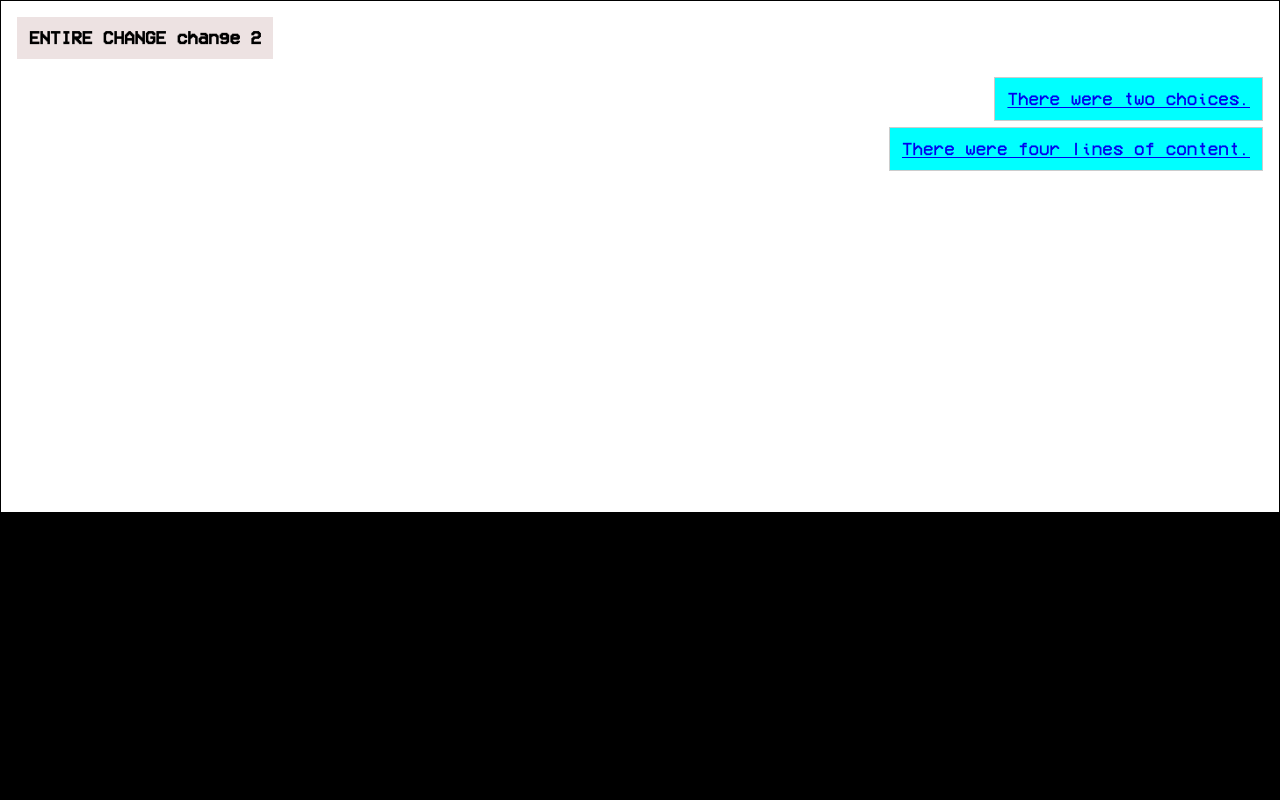
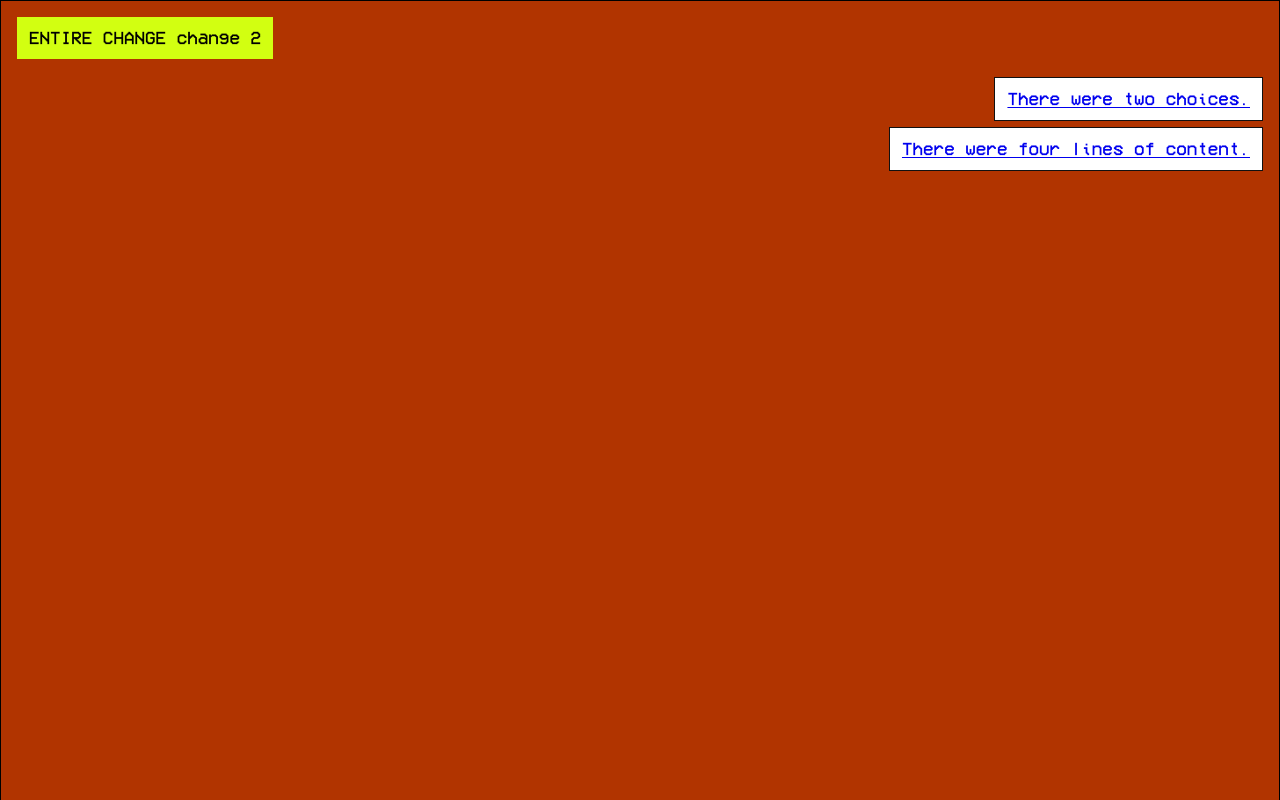
Before and after one commit to neohren/ratcave, a plain HTML site: page index.html in a window 1280 px wide. Shown: the top 800 px of the page. Drawn offline with Linux system fonts and the light colour scheme.

Commit message:
trying it outt

```diff
--- a/index.html
+++ b/index.html
@@ -93,7 +93,7 @@
     </style>
     <style>
         .chat {
-            background: white;
+            background: rgb(177, 52, 0);
             border: 1px solid black;
             display: none;
             position: relative;
@@ -112,7 +112,7 @@
             position: relative;
             width: 100%;
             height: 0;
-            padding-bottom: 40%;
+            padding-bottom: 100%;
         }
 
         .chat .chat_interior {
@@ -135,16 +135,16 @@
         }
 
         .chat .input_area {
-            border-top: 1px solid black;
+            border-top: 1px solid red;
             flex-shrink: 0;
-            line-height: 3.4rem;
+            line-height: 0;
             display: flex;
         }
 
         .chat input {
             display: block;
             font: inherit;
-            height: 100%;
+            height: 0%;
             width: 50%;
             border: 0;
             margin: 0;
@@ -200,14 +200,14 @@
             max-width: 75%;
             padding: 0.45rem 0.75rem .5rem;
             /* Change colour of agent bubble */
-            background: rgb(237, 226, 226);
+            background: rgb(210, 255, 17);
             display: inline-block;
-            font-weight: bold;
+            font-weight: regular;
         }
 
         .chat .user.choice {
             /* Change colour of choice options */
-            background-color: aqua;
+            background-color: rgb(255, 255, 255);
         }
 
         .chat .user {
@@ -216,7 +216,7 @@
             max-width: 75%;
             padding: 0.45rem 0.75rem .5rem;
             display: inline-block;
-            border: 1px solid #ccc;
+            border: 1px solid #111;
             /* Change colour of user bubble */
             background-color: #fff;
         }
@@ -245,7 +245,7 @@
         }
 
         .chat .chat_end:after {
-            content: "This chat has ended.";
+            content: "the rat turns back to his monitor. what is that, light mode discord??";
         }
 
         .chat .disabled {
```
